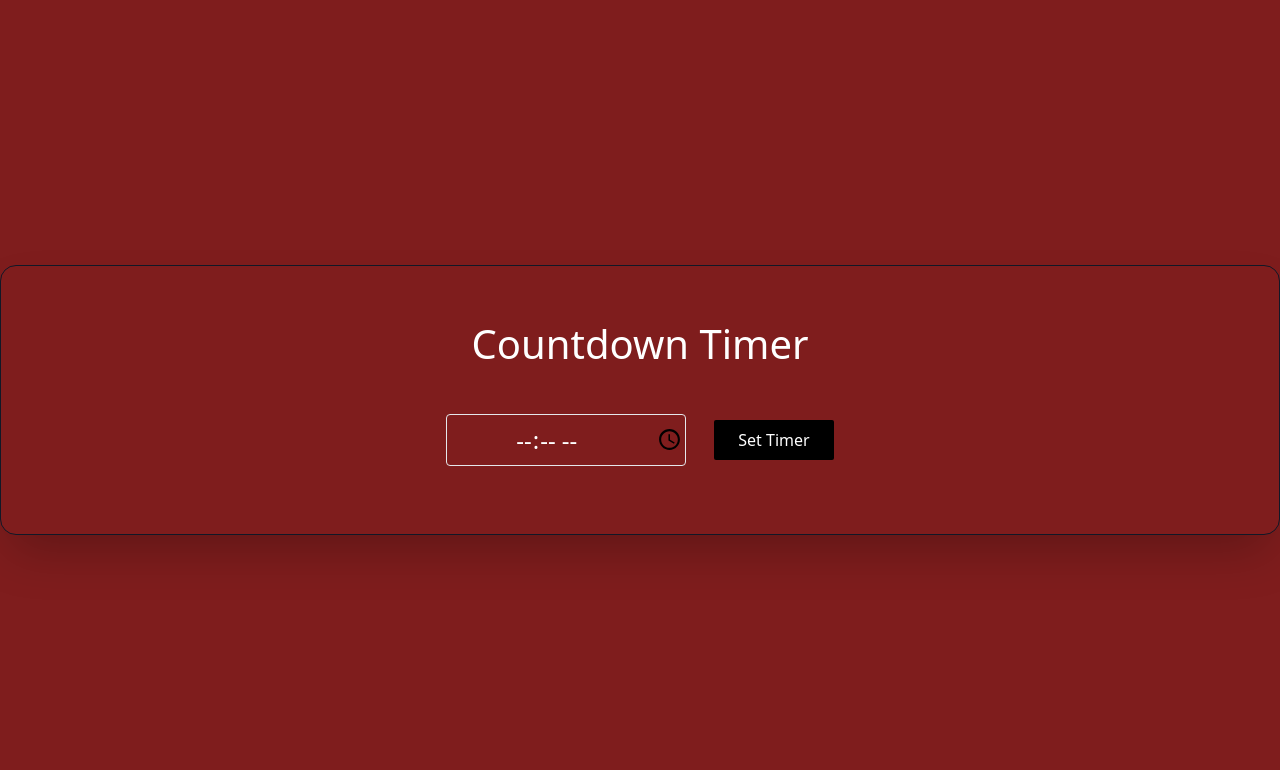
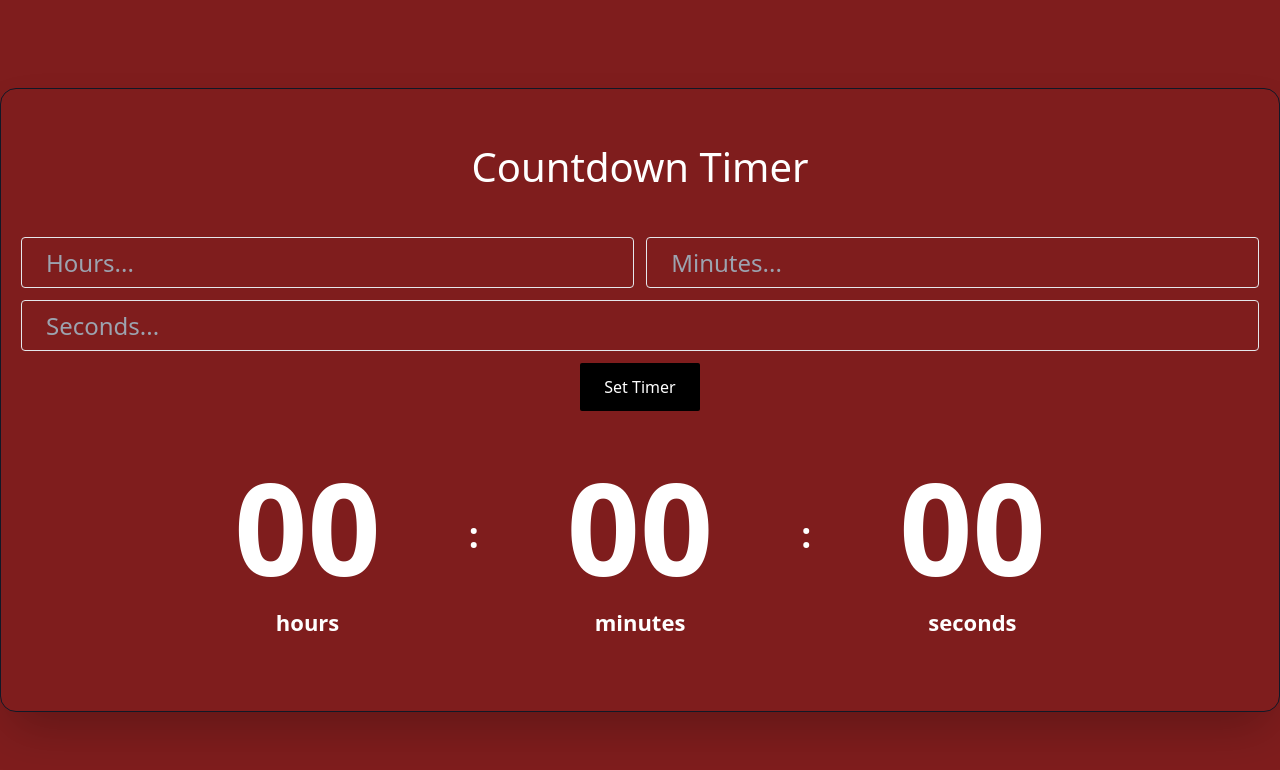
Before and after one commit to hartpableo/countdown-timer, a website: page index.html in a window 1280 px wide. Drawn offline with Linux system fonts and the light colour scheme.

Commit message:
styles complete

```diff
--- a/index.html
+++ b/index.html
@@ -10,16 +10,31 @@
 <body class="bg-red-900 text-white">
 
     <main class="min-h-screen w-full flex justify-center items-center">
-        <div class="container py-[3rem] px-5 bg-red-900 shadow-2xl rounded-2xl border border-solid border-gray-900 text-center">
+        <div class="container pt-[3rem] px-5 pb-[4.5rem] bg-red-900 shadow-2xl rounded-2xl border border-solid border-gray-900 text-center">
             <div>
                 <h1 class="text-[2.5rem] font-light mb-[1em]">Countdown Timer</h1>
             </div>
-            <form action="#" method="post" class="flex justify-center items-center gap-7 w-full max-w-[800px] mx-auto mb-5">
-                <input type="time" name="Timer Time" id="timer-time" class="block h-full flex-grow bg-transparent border rounded max-w-[10em] text-center text-2xl py-2">
-                <input type="submit" value="Set Timer" class="block py-3 px-6 bg-black rounded-sm h-full py-2 cursor-pointer">
+            <form action="#" method="post" class="flex justify-between flex-wrap text-left items-center gap-y-3 w-full max-w-[1350px] mx-auto mb-5">
+                <input type="text" name="Hours" class="block h-full bg-transparent border rounded w-[49.5%] px-[1em] text-2xl py-2" placeholder="Hours...">
+                <input type="text" name="Minutes" class="block h-full bg-transparent border rounded w-[49.5%] px-[1em] text-2xl py-2" placeholder="Minutes...">
+                <input type="text" name="Seconds" class="block h-full flex-grow bg-transparent border rounded w-full px-[1em] text-2xl py-2" placeholder="Seconds...">
+                <button type="submit" class="mx-auto block py-3 px-6 bg-black rounded-sm h-full py-2 cursor-pointer border-none hover:bg-white hover:text-red-900">Set Timer</button>
             </form>
-            <div id="timer" class="text-[9rem] font-bold">
-                <!-- Timer here -->
+            <div id="timer" class="font-bold flex flex-row flex-nowrap justify-center items-center">
+                <div>
+                    <span id="hours" class="block text-[8rem]">00</span>
+                    <small class="block text-[22px] mt-[-.8em]">hours</small>
+                </div>
+                <small class="text-[35px] mx-[5.5rem] font-bold">:</small>
+                <div>
+                    <span id="minutes" class="block text-[8rem]">00</span>
+                    <small class="block text-[22px] mt-[-.8em]">minutes</small>
+                </div>
+                <small class="text-[35px] mx-[5.5rem] font-bold">:</small>
+                <div>
+                    <span id="seconds" class="block text-[8rem]">00</span>
+                    <small class="block text-[22px] mt-[-.8em]">seconds</small>
+                </div>
             </div>
         </div>
     </main>
```
Also changed, not shown: dist/css/style.css.
